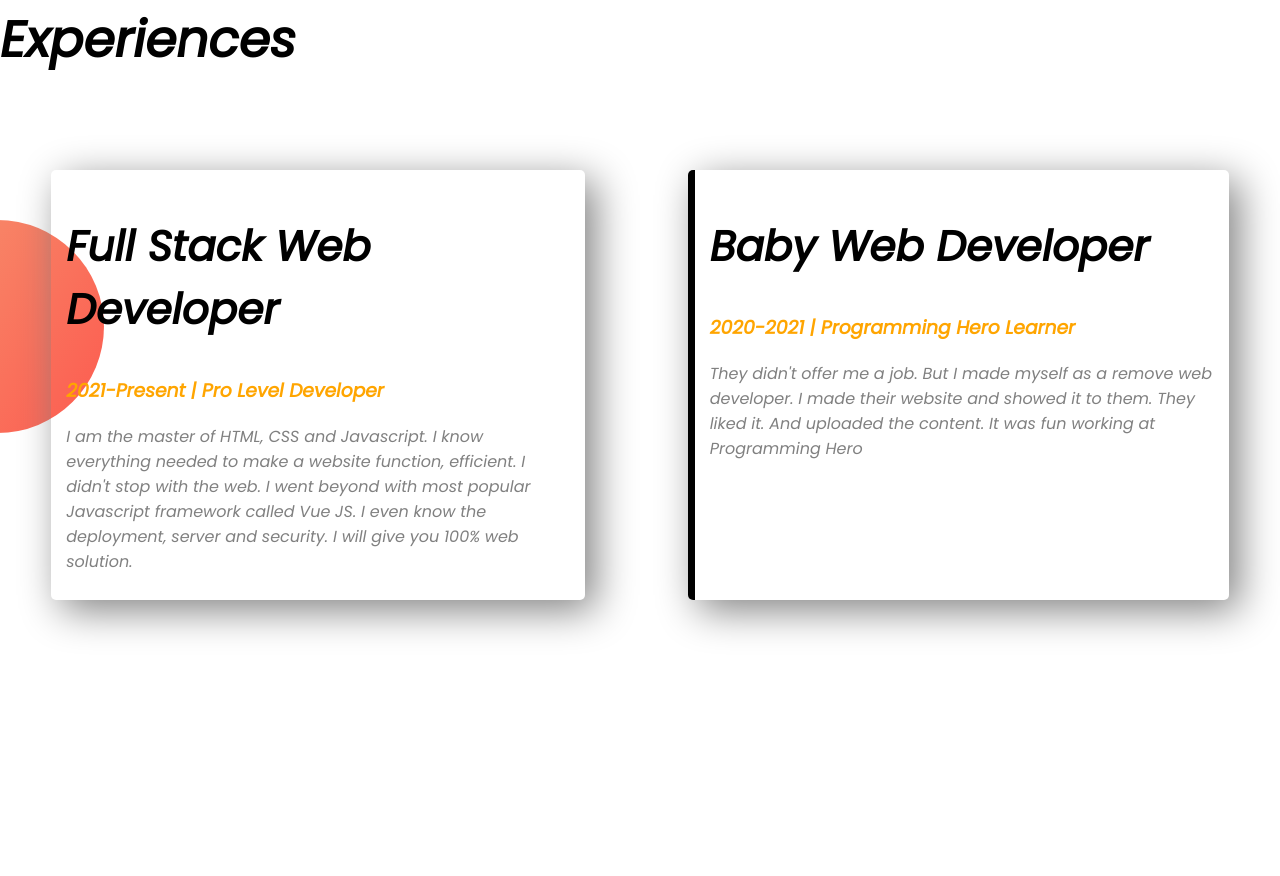
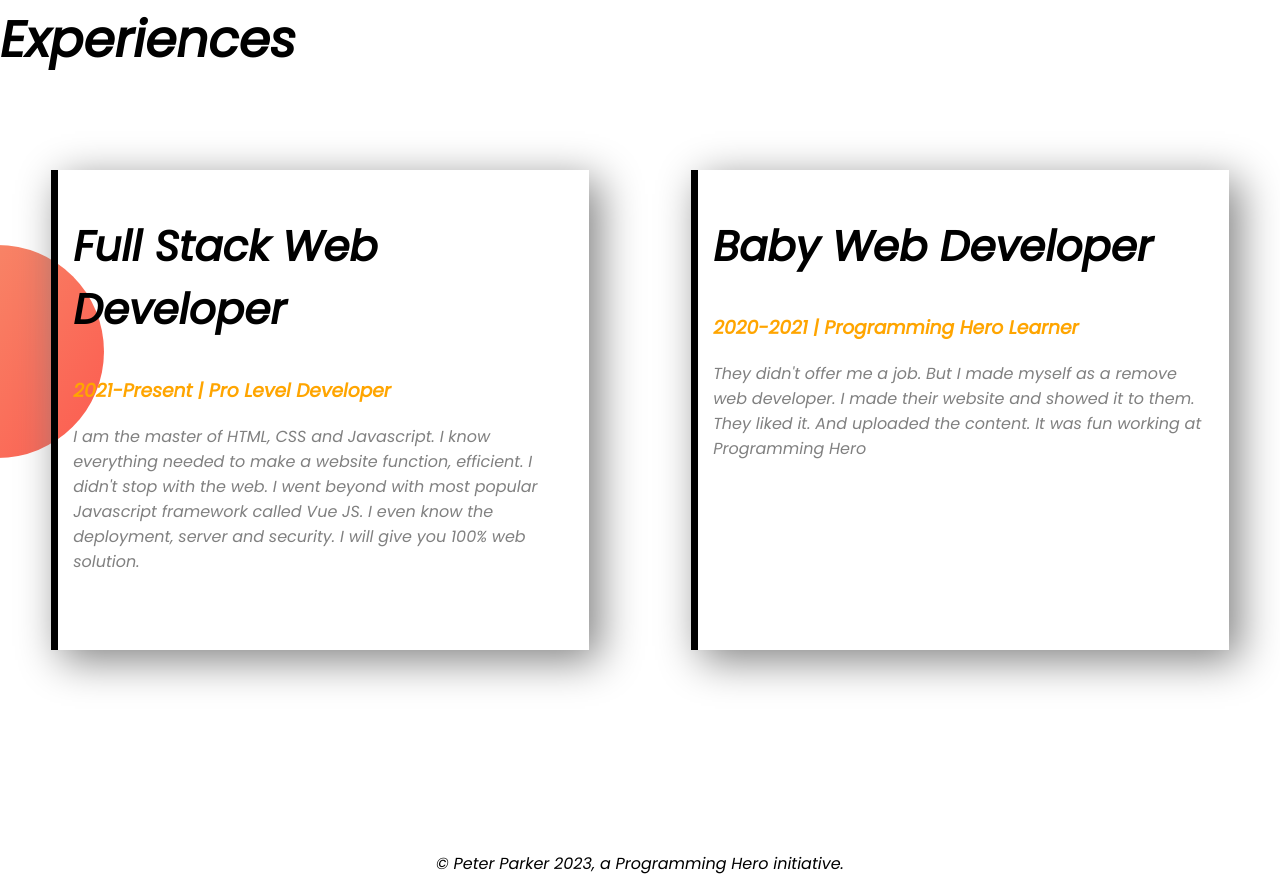
Before and after one commit to TamimaParsa/developer-portfolio, a plain HTML site: page index.html in a window 1280 px wide. Shown: the part 1267-2143 px from the top of the page. Before the commit the page ends 2068 px from the top, so only its background shows below. Drawn offline with Linux system fonts and the light colour scheme.

Commit message:
footer and experience added

```diff
--- a/index.html
+++ b/index.html
@@ -43,7 +43,7 @@
     <section class="experience-area">
         <h1>Experiences</h1>
         <div class="flexible-container">
-            <div class="half-width shadow">
+            <div id="full-stack-experience" class="half-width shadow">
                 <h2>Full Stack Web Developer</h2>
                 <h3 class="orange-color">2021-Present | Pro Level Developer</h3>
                 <p>I am the master of HTML, CSS and Javascript. I know everything needed to make a website function,
@@ -60,6 +60,9 @@
             </div>
         </div>
     </section>
+    <footer>
+        © Peter Parker 2023, a Programming Hero initiative.
+    </footer>
 </body>
 
 </html>
--- a/style.css
+++ b/style.css
@@ -54,11 +54,18 @@ p{
     box-shadow: 10px 10px 40px gray;
     width: 40%;
     margin: 4% 4%;
-    padding: 10px 15px 10px 15px;
-    border-radius: 5px;
+    padding: 10px 15px 60px 15px;
 }
 #web-dev-experience{
     border-left: 7px solid;
     border-image: linear-gradient(blue cyan);
 border-image-slice: 1;
 }
+#full-stack-experience{
+    border-left: 7px solid;
+    border-image: linear-gradient(salmon tomato);
+    border-image-slice: 1;
+}
+footer{
+    text-align: center;
+}
```
Also changed, not shown: images/jhankar my-bg.png (deleted), 4 other files.
